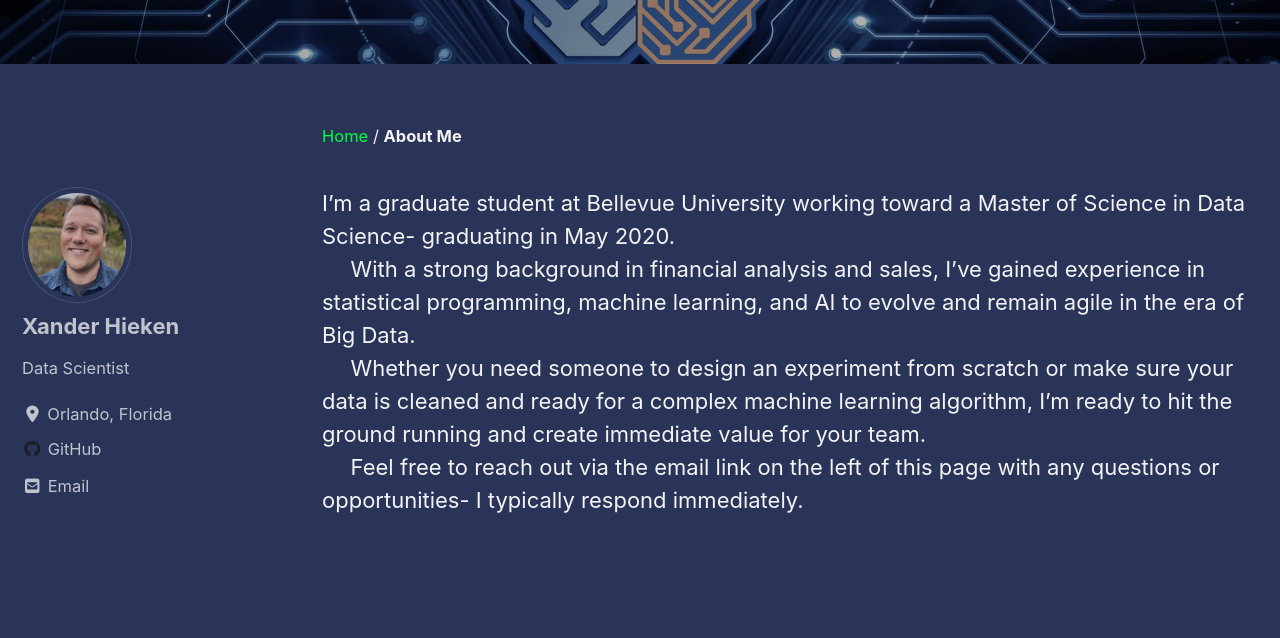
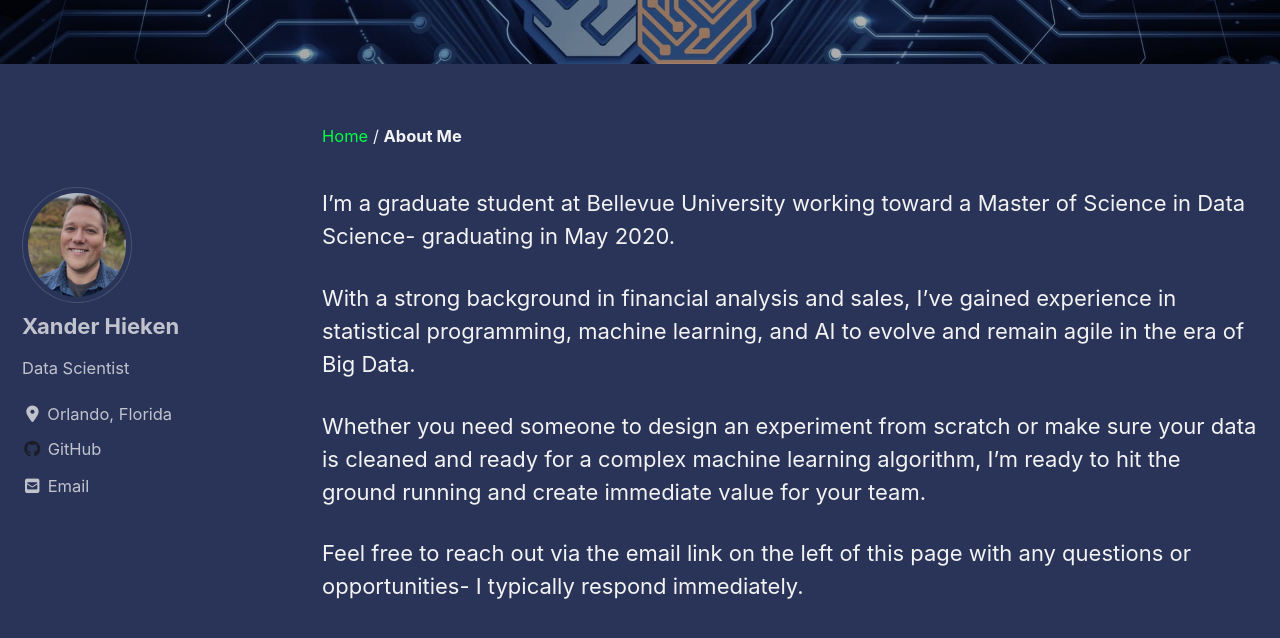
Before and after one commit to xanderhieken/xanderhieken.github.io, a Jekyll site: the page built from _pages/About.md, in a window 1280 px wide and 900 px high, scrolled down 329 px. Shown: the top 638 px of the window. Built offline with Jekyll 4.4.1, drawn with Linux system fonts in a browser that asks for light colours; cached includes are drawn as plain includes; nearby versions of some CDN libraries.

Commit message:
Update _variables.scss

```diff
--- a/_sass/minimal-mistakes/_variables.scss
+++ b/_sass/minimal-mistakes/_variables.scss
@@ -9,7 +9,7 @@
 $doc-font-size: 16 !default;
 
 /* paragraph indention */
-$paragraph-indent: true !default; // true, false (default)
+$paragraph-indent: false !default; // true, false (default)
 $indent-var: 1.3em !default;
 
 /* system typefaces */
```
